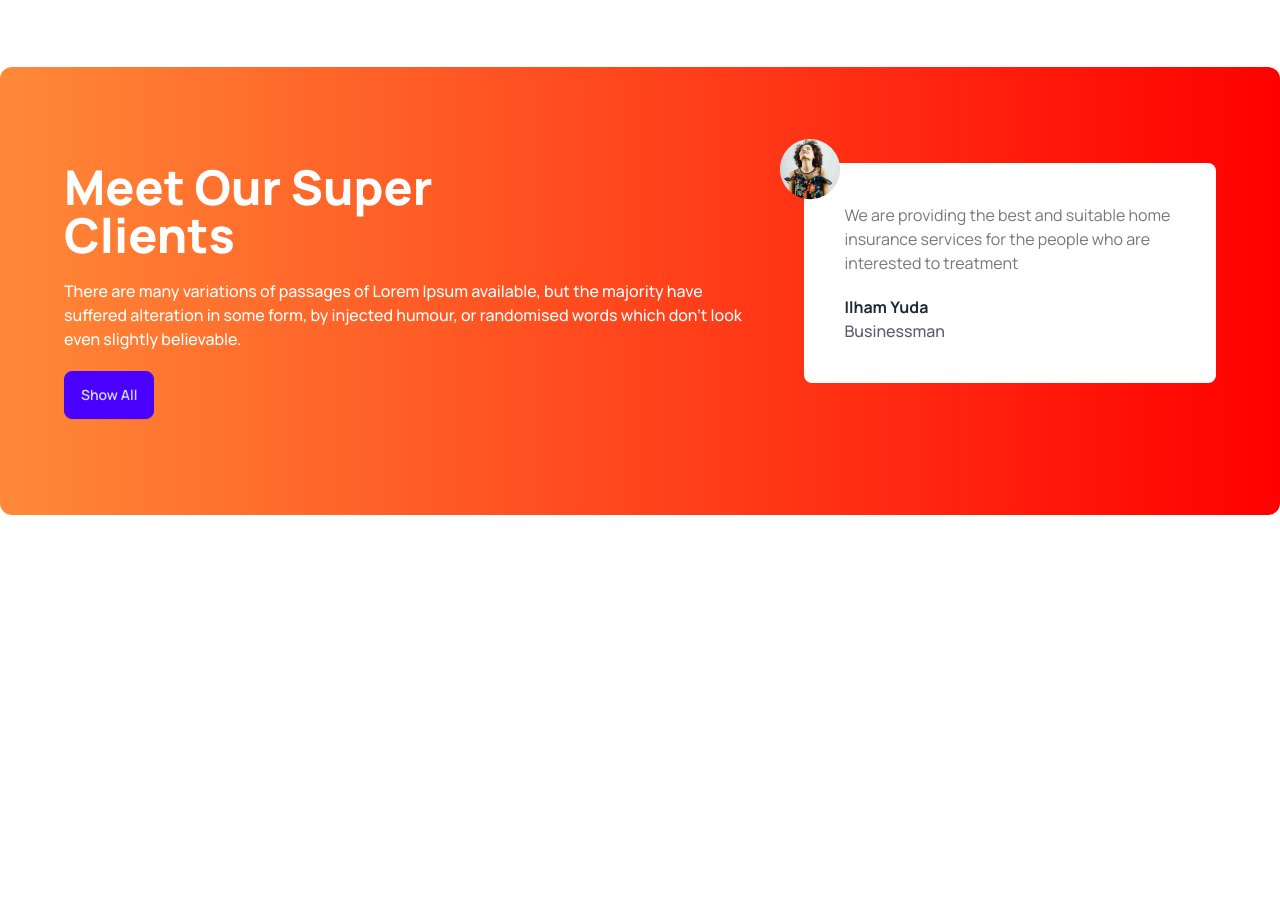
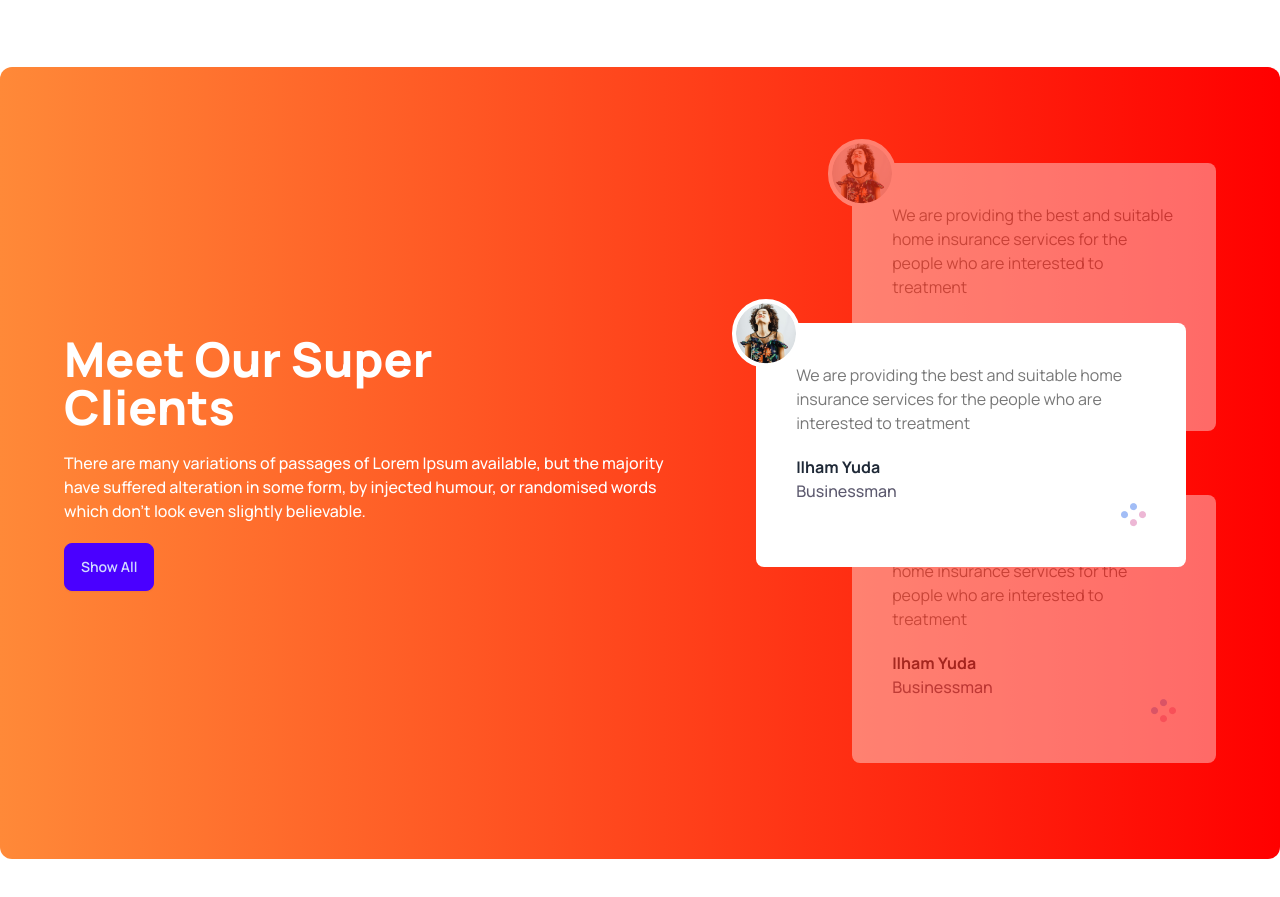
Before and after one commit to A1-mamun/tea-house-daisyUI, a plain HTML site: page index.html in a window 1280 px wide. Shown: the part 1760-2657 px from the top of the page. Before the commit the page ends 2371 px from the top, so only its background shows below. Drawn offline with nearby package versions, Linux system fonts and the light colour scheme.

Commit message:
client section updated

```diff
--- a/index.html
+++ b/index.html
@@ -144,6 +144,7 @@
         <!-- super client section -->
         <section
             class="my-24 flex flex-col md:flex-row gap-12 rounded-xl bg-gradient-to-l from-[#F00] to-[#FF8938] px-16 py-24 ">
+            <div class="flex items-center lg:pr-32">
                 <div class="space-y-5">
                     <h2 class="text-5xl font-extrabold text-white">
                         Meet Our Super <br>
@@ -155,16 +156,53 @@
                         by injected humour, or randomised words which don't look even slightly believable.</p>
                     <button class="btn btn-primary">Show All</button>
                 </div>
-            <!-- client review -->
-            <div>
-                <div class="relative p-10 rounded-lg bg-white text-base">
-                    <img class="absolute -left-6 -top-6" src="images/client.png" alt="">
+            </div>
+            <!-- client review container -->
+            <div class="relative">
+                <!-- next review -->
+                <div class="relative mb-16 opacity-40 p-10 rounded-lg bg-white text-base">
+                    <img class="absolute -left-6 -top-6 border-4 border-white rounded-full bg-white"
+                        src="images/client.png" alt="">
                     <p class="text-[#777]">We are providing the best and suitable home insurance services for the people
                         who
                         are interested
                         to treatment</p>
                     <h4 class="font-bold mt-5">Ilham Yuda</h4>
                     <p class="font-medium text-[#5D5A6F]">Businessman</p>
+                    <div class="flex justify-end">
+                        <img src="images/circles.png" alt="">
+
+                    </div>
+                </div>
+                <!-- current review -->
+                <div class="absolute z-10 top-40 lg:-left-24 p-10 lg:w-[430px] rounded-lg bg-white text-base">
+                    <img class="absolute -left-6 -top-6 border-4 border-white rounded-full bg-white"
+                        src="images/client.png" alt="">
+                    <p class="text-[#777]">We are providing the best and suitable home insurance services for the people
+                        who
+                        are interested
+                        to treatment</p>
+                    <h4 class="font-bold mt-5">Ilham Yuda</h4>
+                    <p class="font-medium text-[#5D5A6F]">Businessman</p>
+                    <div class="flex justify-end">
+                        <img src="images/circles.png" alt="">
+
+                    </div>
+                </div>
+                <!-- previous review -->
+                <div class="relative opacity-40 p-10 rounded-lg bg-white text-base">
+                    <img class="absolute -left-6 -top-6 border-4 border-white rounded-full bg-white"
+                        src="images/client.png" alt="">
+                    <p class="text-[#777]">We are providing the best and suitable home insurance services for the people
+                        who
+                        are interested
+                        to treatment</p>
+                    <h4 class="font-bold mt-5">Ilham Yuda</h4>
+                    <p class="font-medium text-[#5D5A6F]">Businessman</p>
+                    <div class="flex justify-end">
+                        <img src="images/circles.png" alt="">
+
+                    </div>
                 </div>
             </div>
         </section>
```
Lines whose indentation alone changed are shown as unchanged.
